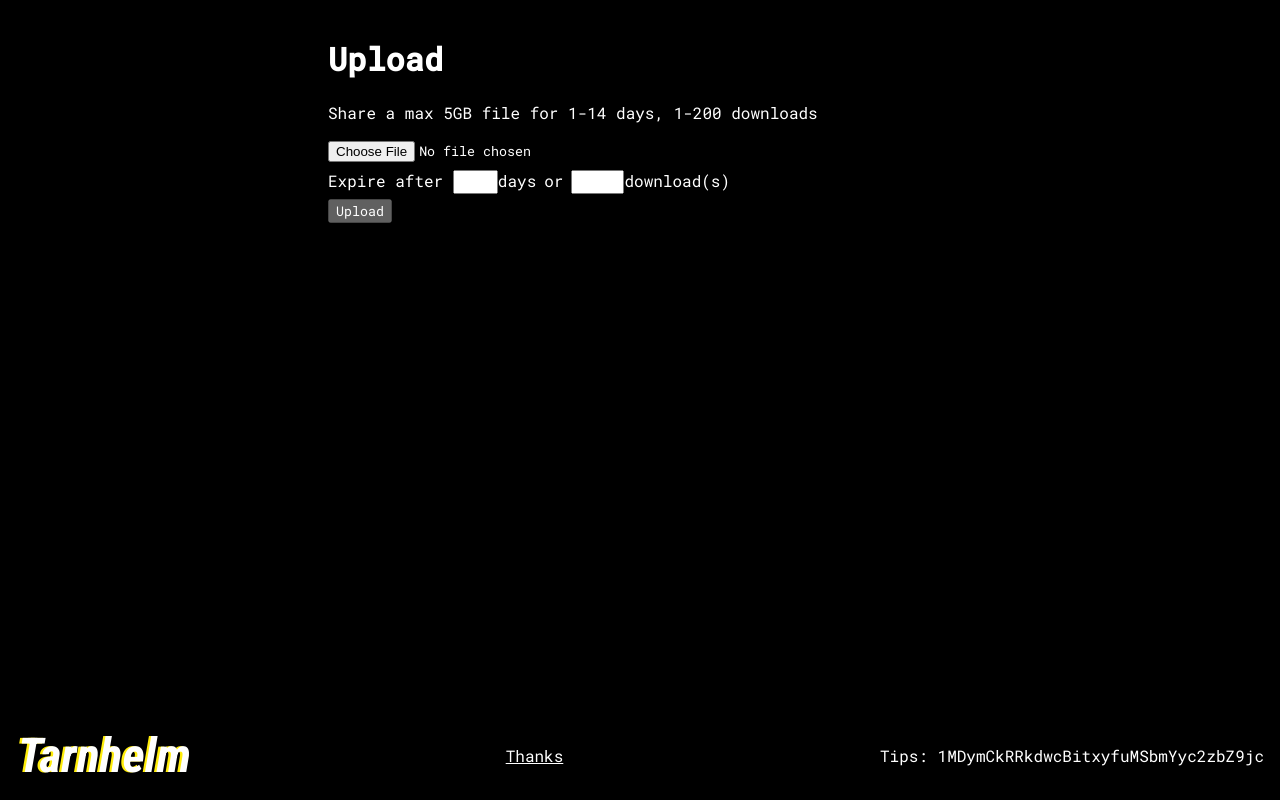
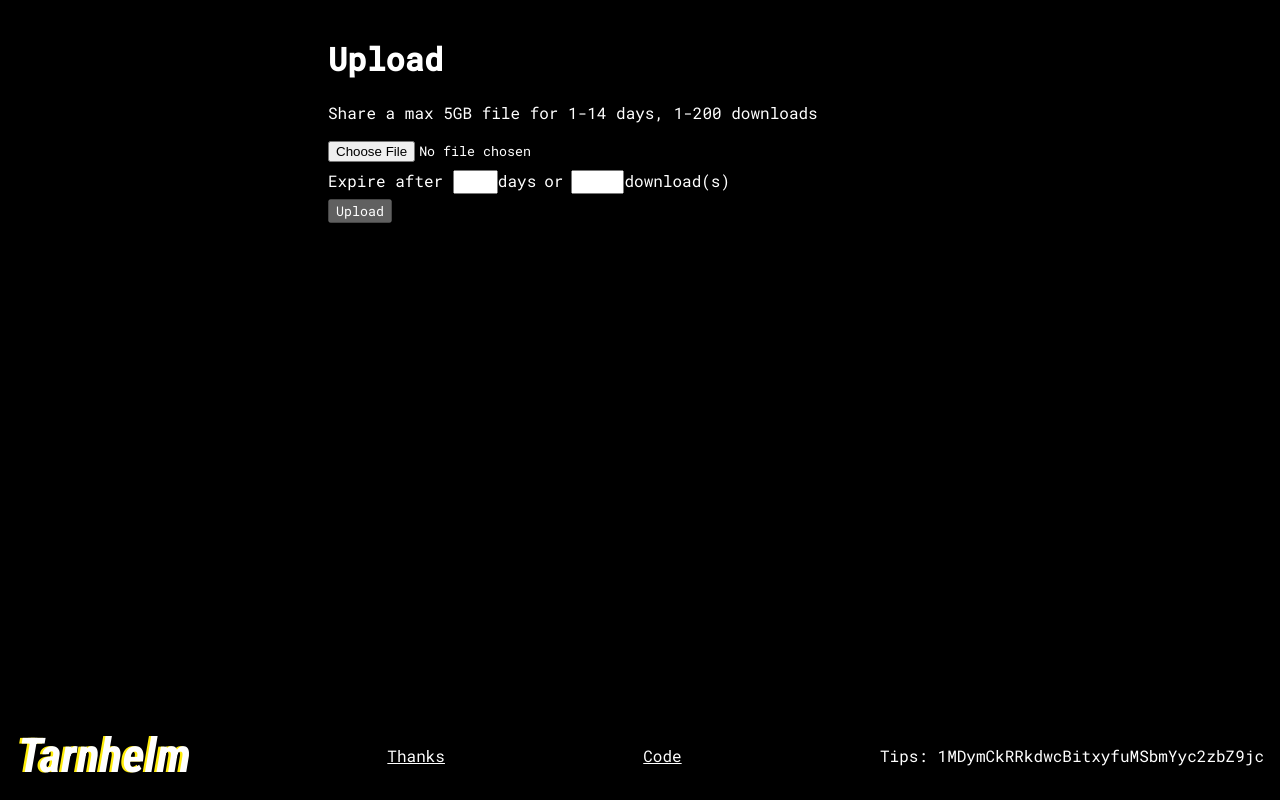
Before and after one commit to bkiac/tarnhelm, a React (Create React App) app in the folder frontend/: page /upload in a window 1280 px wide. Built offline with nearby package versions, Linux system fonts and the light colour scheme; no server answers.

Commit message:
add link to code in footer

```diff
--- a/frontend/src/components/Footer.tsx
+++ b/frontend/src/components/Footer.tsx
@@ -31,6 +31,10 @@ const Footer: React.FunctionComponent = () => {
         Thanks
       </Item>
 
+      <Item as="a" href="https://github.com/bkiac/tarnhelm">
+        Code
+      </Item>
+
       {/* TODO: Replace mock address */}
       <Item as="p">Tips: 1MDymCkRRkdwcBitxyfuMSbmYyc2zbZ9jc</Item>
     </Container>
```
